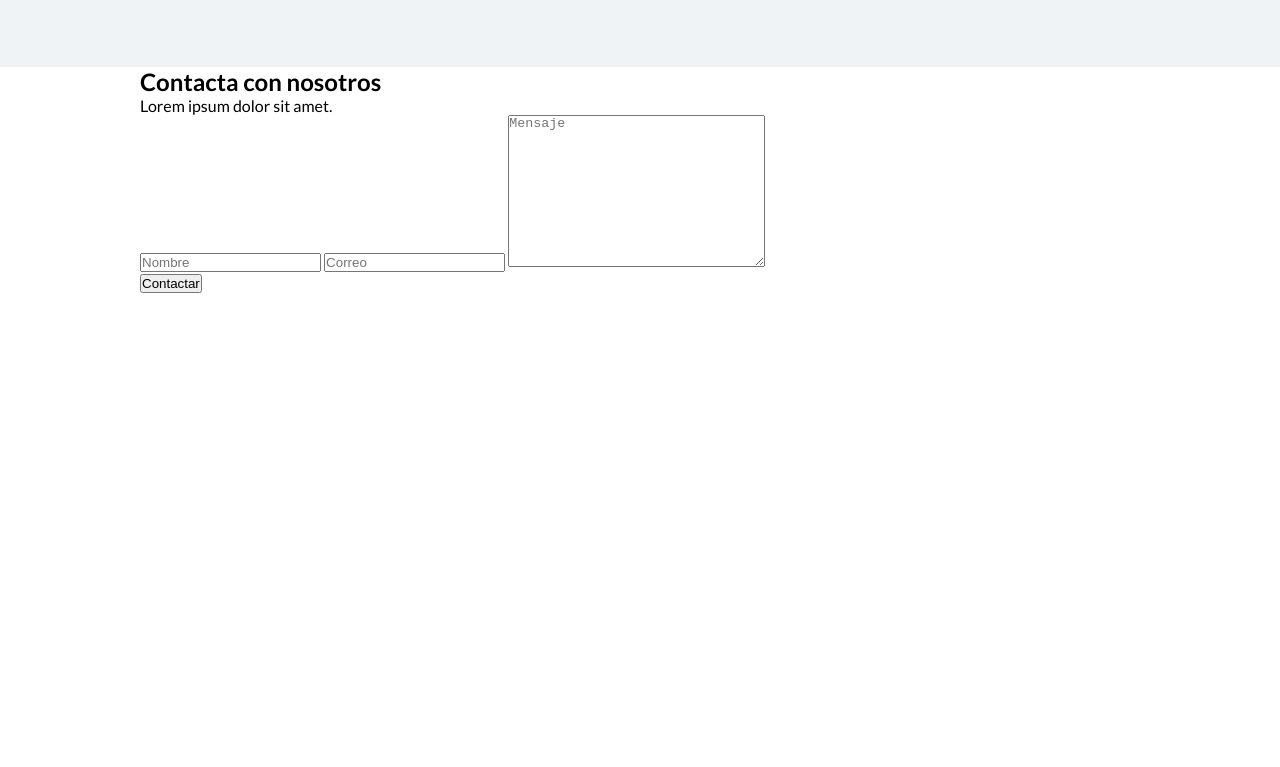
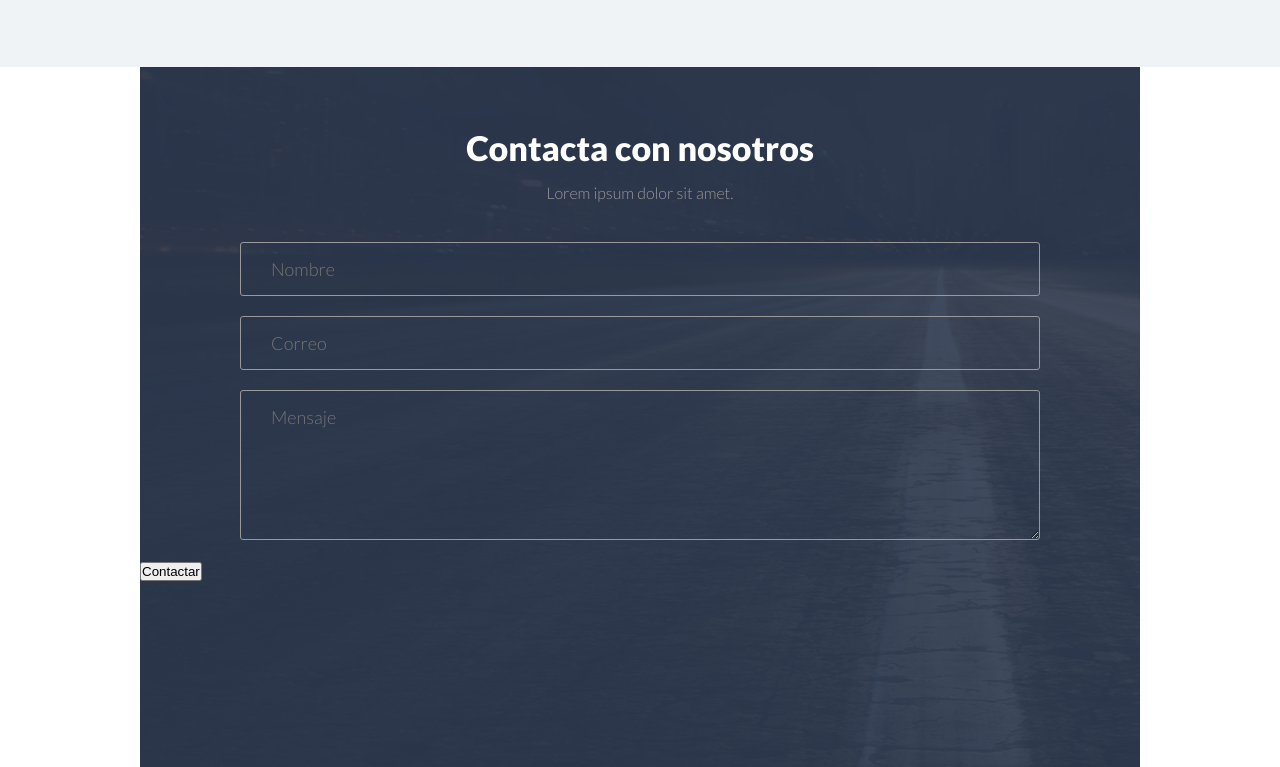
Before and after one commit to francbotardo/portafolio-flexbox-basic, a plain HTML site: page index.html in a window 1280 px wide. Shown: the part 1946-2713 px from the top of the page. Before the commit the page ends 2239 px from the top, so only its background shows below. Drawn offline with Linux system fonts and the light colour scheme.

Commit message:
feat: updating the footer section

```diff
--- a/css/estilos.css
+++ b/css/estilos.css
@@ -164,3 +164,56 @@ header{
 .portafolio__img:hover{
     opacity: .6;
 }
+
+/* footer section */
+footer{
+    width: 100%;
+    height: 700px;
+    padding: 60px 0;
+    background-image: url(../img/footer.png);
+}
+
+.footer__texts{
+    text-align: center;
+    color: #fff;
+}
+
+.footer__subtitle{
+    font-size: 34px;
+    font-weight: 900;
+    margin-bottom: 15px;
+
+}
+
+.footer__paragraph{
+    font-weight: 300;
+    color: #999;
+    margin-bottom: 40px;
+}
+
+.footer__form{
+   display: flex;
+   flex-direction: column;
+   width: 80%;
+   margin: 0 auto;
+}
+
+.footer__input{
+    display: inline-block;
+    padding: 15px 30px;
+    margin-bottom: 20px;
+    background: none;
+    border: 1px solid #999;
+    color: #999;
+    border-radius: 3px;
+    font-family: "lato";
+    font-weight: 300;
+    font-size: 18px;
+    min-width: 100%;
+    max-width: 100%;
+}
+
+.footer__input--textarea{
+    min-height: 150px;
+    max-height: 150px;
+}
--- a/index.html
+++ b/index.html
@@ -96,11 +96,11 @@
 
             <input type="email" name="email" placeholder="Correo" id="" class="footer__input footer__input--email">
 
-            <textarea name="mensaje" id="" cols="30" rows="10" class="footer__textarea" placeholder="Mensaje"></textarea>
+            <textarea name="mensaje" id="" cols="30" rows="10" class="footer__input footer__input--textarea" placeholder="Mensaje"></textarea>
         </form>
 
         <div class="foooter__button">
-            <input type="submit" value="Contactar" class="footer__input footer__input--submmit">
+            <input type="submit" value="Contactar" class="footer__submit">
         </div>
 
     </footer>
```
